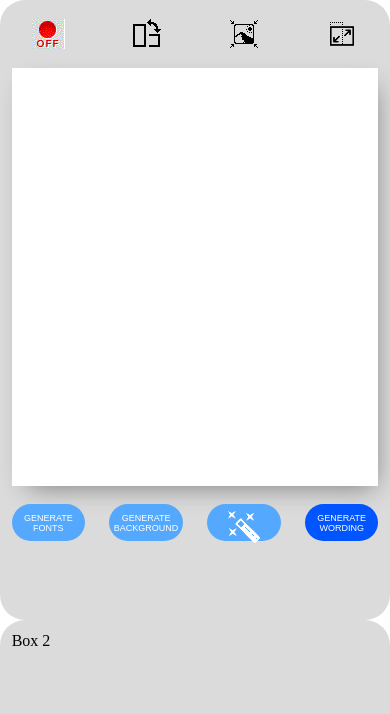
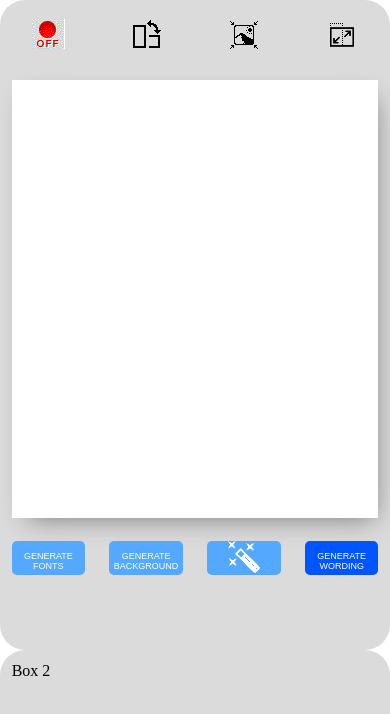
Before and after one commit to Theodore-Kelechukwu-Onyejiaku/quote-maker, a plain HTML site: page index.html in a window 390 px wide. Shown: the top 714 px of the page. Drawn offline with Linux system fonts and the light colour scheme.

Commit message:
add canvas

```diff
--- a/css/style.css
+++ b/css/style.css
@@ -11,7 +11,7 @@
 .main-container > div{
     padding:3%;
     border-radius: 25px;
-    height: 620px;
+    height: 650px;
     background-color:rgb(219, 219, 219);
 }
 
@@ -34,14 +34,15 @@
 }
 
 .left-tools-top button{
+    display:flex;
+    justify-content: space-around;
     border:none;
     width:100%;
     height: 100%;
-    padding:2%;
+    padding:10%;
     border-radius:25px;
     cursor:pointer;
     background:none;
-    ;
     outline:none;
     animation: moveRight 1s ease-in
 }
@@ -55,22 +56,18 @@
 .left-tools-top button .tool-text{
     font-size:9px;
     position: relative;
-    bottom:10px;
+    top:10px;
 }
 
 .left-tools-top button img{
     position: relative;
-    top:5px;
 }
-
 
 .editor{
     height:70%;
     background-color: white;
-    width:70%;
-    margin:auto;
-    margin-top:5%;
-    margin-bottom: 5%;
+    width:60%;
+    margin: 5% 25% 5% 20%;
     box-shadow: 6px 10px 25px -10px rgba(0,0,0,.46); ;
     animation: moveCenter 1s ease-in
 }
@@ -79,6 +76,7 @@
     background-color: #54a9ff;
     color:white;
     font-size:9px;
+    padding:2px;
 }
 
 .main-container  #bottom button:hover{
@@ -104,11 +102,15 @@
     }
     .editor{
         width: 100%;
+        margin: 5% 0% 5% 0%;
     }
-    .left-tools-top button{
-
+    .main-container  #bottom button{
+        background-color: #54a9ff;
+        color:white;
+        font-size:9px;
+        padding:0;
+        border-radius: 5px;
     }
-
     .left-tools-top button .tool-text{
         display:none;
     }
--- a/index.html
+++ b/index.html
@@ -13,19 +13,19 @@
     <div class="main-container">
         <div>
             <div class="left-tools-top">
-                <div><button><span><img src="./images/off.gif" alt=""></span> <span class="tool-text">AUTOMATIC TEXT COLOR</span></button> </div>
+                <div><button><span><img src="./images/off.gif" alt=""></span><span class="tool-text">AUTOMATIC TEXT COLOR</span></button> </div>
                 <div><button><span><img src="./images/rotate.gif" alt=""></span> <span class="tool-text">ROTATE YOUR CANVAS</span></button> </div>
                 <div><button><span><img src="./images/fitCanvas.gif" alt=""></span> <span class="tool-text">FIT CANVAS TO IMAGE</span></button> </div>
                 <div><button><span><img src="./images/resize.gif" alt=""></span> <span class="tool-text">CHANGE CANVAS SIZE</span></button> </div>
             </div>
-            <div class="editor">
-
-            </div>
+            <canvas class="editor">
+                    hello
+            </canvas>
             <div class="left-tools-top" id="bottom">
-                <div><button>GENERATE FONTS</button> </div>
-                <div><button>GENERATE BACKGROUND</button> </div>
+                <div><button> <br> GENERATE FONTS</button> </div>
+                <div><button> <br> GENERATE BACKGROUND</button> </div>
                 <div><button><span><img src="./images/automatic.png" alt=""></span> <span class="tool-text">FIT CANVAS TO IMAGE</span></button> </div>
-                <div><button id="last-btn">GENERATE WORDING</button> </div>
+                <div><button id="last-btn"> <br> GENERATE WORDING</button> </div>
             </div>
         </div>
         <div>Box 2</div>
```
